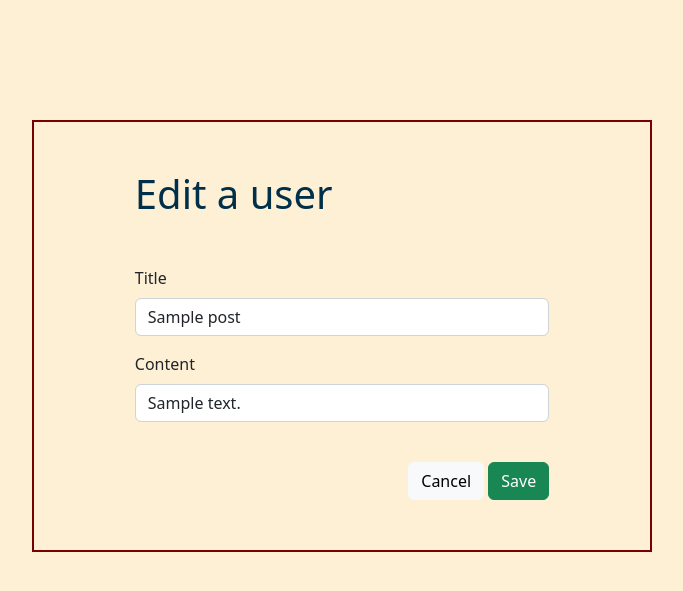
After one commit to bukkicsilla/flask-blogly, a Flask app: page /posts/1/edit in a window 1280 px wide. The commit adds this page. Shown: the top 591 px of the page, without its empty margins (298-981 px from the left). Run offline with Flask 2, Linux system fonts and the light colour scheme; tables that the repository leaves empty hold one stand-in row (values such as "Sample post").

Commit message:
post edit added

```diff
--- a/app.py
+++ b/app.py
@@ -119,3 +119,23 @@ def delete_post(post_id):
     Post.query.filter_by(id=post_id).delete()
     db.session.commit()
     return redirect(f"/users/{user_id}")
+
+@app.route("/posts/<int:post_id>/edit")
+def show_edit_form_post(post_id):
+    post = Post.query.get(post_id)
+    return render_template("edit_post.html", post=post)
+
+@app.route("/posts/<int:post_id>/edit" , methods=['POST'])
+def edit_post(post_id):
+    title = request.form["title"]
+    content = request.form["content"]
+    if not title:
+        flash("Title cannot be empty!", "invalid")
+        return redirect(f"/posts/{post_id}")
+    post = Post.query.get(post_id)
+    post.title = title
+    post.content = content
+    post.user_id = post.user.id
+    db.session.add(post)
+    db.session.commit()
+    return redirect(f"/posts/{post_id}")
--- /dev/null
+++ b/templates/edit_post.html
@@ -0,0 +1,35 @@
+{% extends 'base.html' %} {% block title %} Edit user {% endblock %} {% block
+content %}
+<div class="container">
+  <h1 class="my-5">Edit a user</h1>
+
+  <form class="newedit" action="/posts/{{post.id}}/edit" method="POST">
+    <div class="mb-3">
+      <label for="title" class="form-label">Title</label>
+      <input
+        class="form-control"
+        type="text"
+        id="title"
+        name="title"
+        placeholder="Enter a title"
+        value="{{post.title}}"
+      />
+    </div>
+    <div class="mb-3">
+      <label for="content" class="form-label">Content</label>
+      <input
+        class="form-control"
+        type="text"
+        id="content"
+        name="content"
+        placeholder="Enter a content"
+        value="{{post.content}}"
+      />
+    </div>
+    <div class="buttons mt-4">
+      <a class="btn btn-light" href="/posts/{{post.id}}">Cancel</a>
+      <button class="btn btn-success">Save</button>
+    </div>
+  </form>
+</div>
+{% endblock %}
--- a/templates/new_post.html
+++ b/templates/new_post.html
@@ -9,7 +9,7 @@ content %}
       id="title"
       type="text"
       name="title"
-      placeholder="title"
+      placeholder="Enter a title"
     />
     <label for="content" class="form-label">Content</label>
     <input
@@ -17,7 +17,7 @@ content %}
       id="content"
       type="text"
       name="content"
-      placeholder="content"
+      placeholder="Enter a content"
     />
     <div class="buttons mt-4">
       <a class="btn btn-light" href="/users/{{user.id}}">Cancel</a>
```
